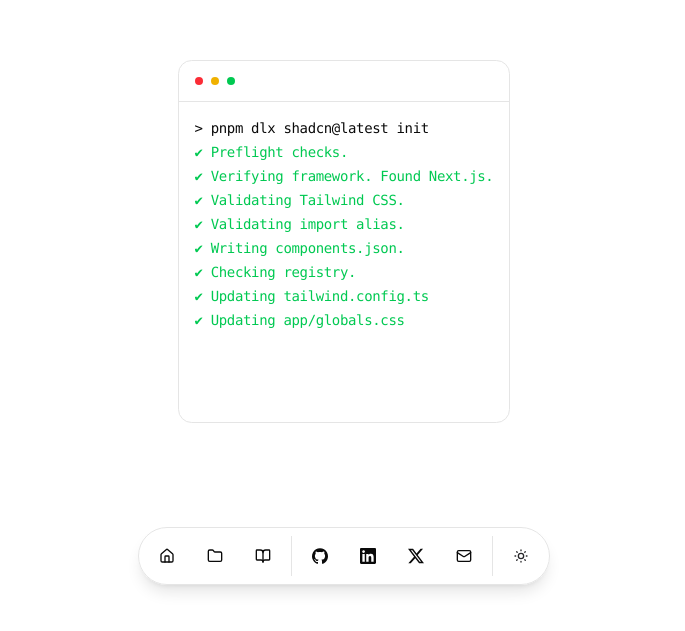
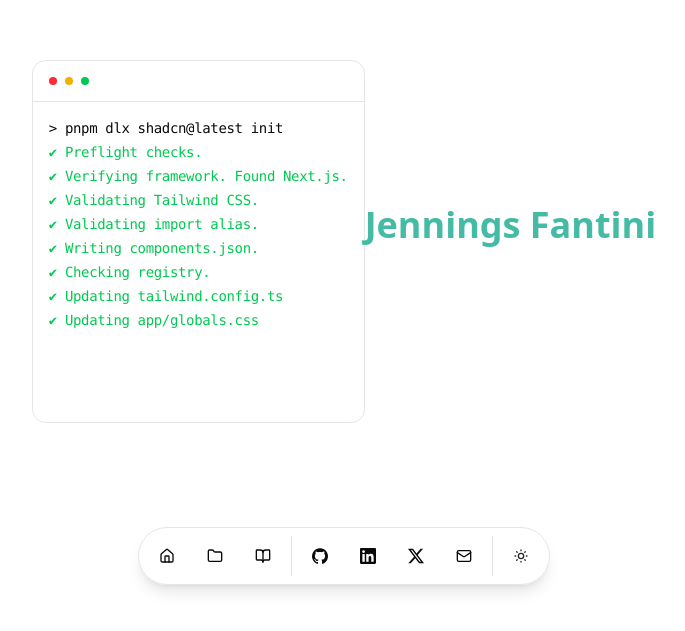
Before and after one commit to jjfantini/jenning-fantini, a Next.js app: page / in a window 1280 px wide. Shown: the part 183-814 px from the top of the page, without its empty margins (296-981 px from the left). Built offline with nearby package versions, Linux system fonts and the light colour scheme.

Commit message:
wip(tailwind): globals needs to be in app directory

```diff
--- a/app/(landing-page)/page.tsx
+++ b/app/(landing-page)/page.tsx
@@ -6,6 +6,7 @@
       <div className="max-w-3xl">
         <TerminalDemo />
       </div>
+      <div className="text-4xl font-bold mb-8 text-mint-500">Jennings Fantini</div>
     </main>
   );
 }
--- a/app/styles/globals.css
+++ b/app/globals.css
@@ -1,6 +1,6 @@
 @import "tailwindcss";
 
-@import "./colors.css";
+@import "./styles/colors.css";
 
 @source "../{app,components,config,lib}/**/*.{ts,tsx}";
 
--- a/app/layout.tsx
+++ b/app/layout.tsx
@@ -1,6 +1,6 @@
 import type { Metadata } from "next";
 import { Geist, Geist_Mono } from "next/font/google";
-import "./styles/globals.css";
+import "./globals.css";
 import { RootProvider } from "../components/providers/root-provider";
 import Navbar from "@/components/ui/navbar";
 import { DATA } from "@/data/app-details";
```
